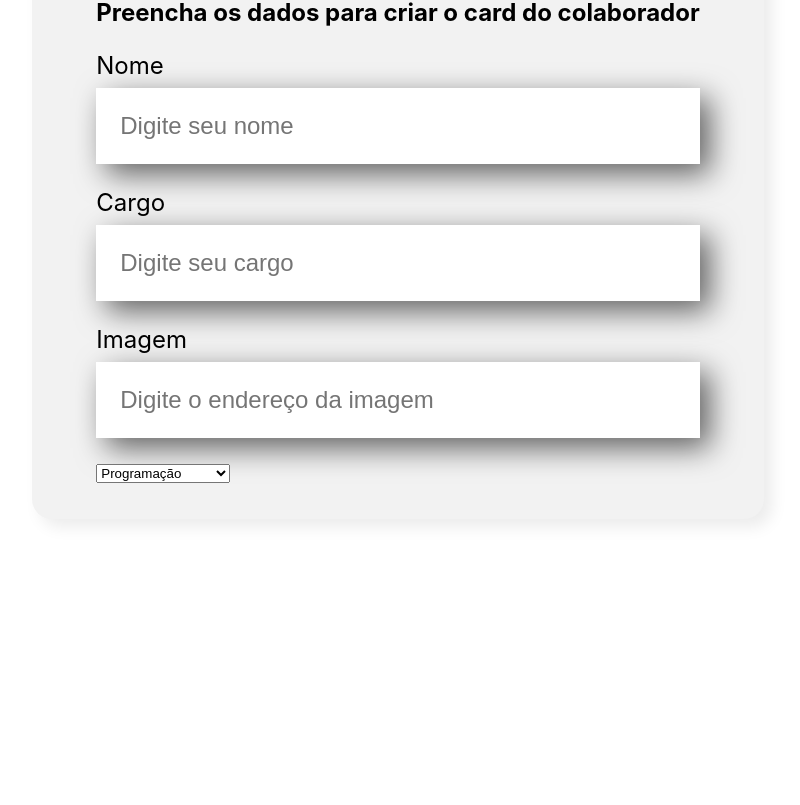
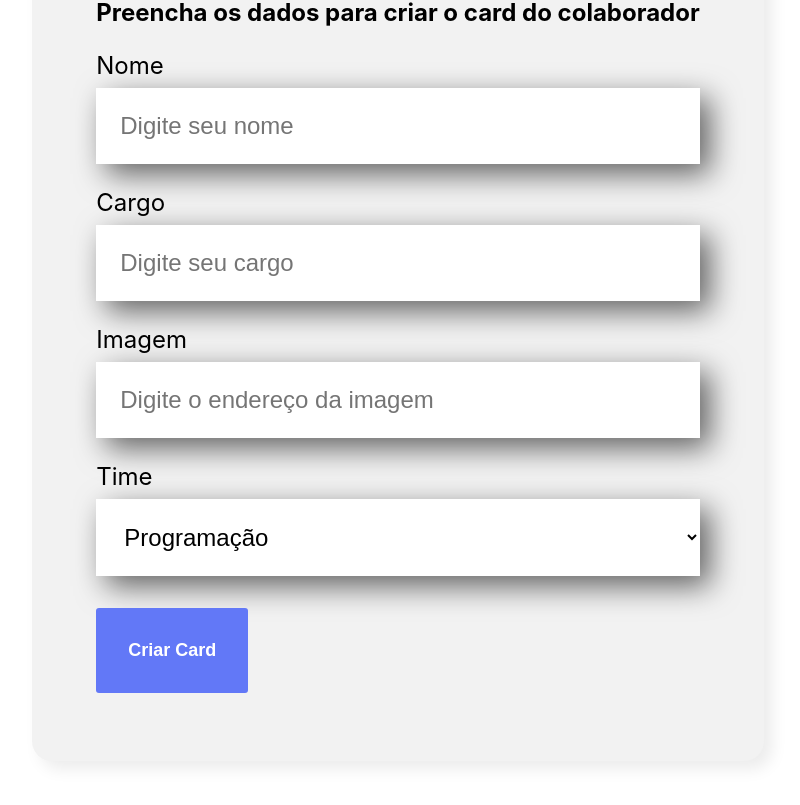
Before and after one commit to iagobalbino/organo, a React (Create React App) app: page / in a window 1280 px wide. Shown: the part 636-1441 px from the top of the page, without its empty margins (242-1042 px from the left). Before the commit the page ends 1235 px from the top, so only its background shows below. Built offline with nearby package versions, Linux system fonts and the light colour scheme.

Commit message:
Componente Botão criado

```diff
--- /dev/null
+++ b/src/componentes/Botao/Botao.css
@@ -0,0 +1,15 @@
+.botao {
+  background-color: #6278F7;
+  border-radius: 3px;
+  font-weight: 700;
+  font-size: 18px;
+  padding: 32px;
+  border: none;
+  cursor: pointer;
+  color: #fff;
+  margin: 32px 0;
+}
+
+.botao:hover {
+  color: #95FFD4;
+}
--- /dev/null
+++ b/src/componentes/Botao/Index.js
@@ -0,0 +1,11 @@
+import './Botao.css';
+
+const Botao = (props) => {
+  return (
+    <button className='botao'>
+      {props.children}
+    </button>
+  );
+};
+
+export default Botao;
--- a/src/componentes/Formulario/Index.js
+++ b/src/componentes/Formulario/Index.js
@@ -1,6 +1,7 @@
 import './Formulario.css'
 import CampoTexto from '../CampoTexto/Index';
 import ListaSuspensa from '../ListaSuspensa/Index';
+import Botao from '../Botao/Index';
 
 const Formulario = () => {
   const times = [
@@ -20,7 +21,10 @@
         <CampoTexto label="Nome" placeholder="Digite seu nome" />
         <CampoTexto label="Cargo" placeholder="Digite seu cargo" />
         <CampoTexto label="Imagem" placeholder="Digite o endereço da imagem" />
-        <ListaSuspensa itens={times} />
+        <ListaSuspensa label="Time" itens={times} />
+        <Botao>
+          Criar Card
+        </Botao>
       </form>
     </section>
   );
--- a/src/componentes/ListaSuspensa/Index.js
+++ b/src/componentes/ListaSuspensa/Index.js
@@ -2,10 +2,10 @@
 
 const ListaSuspensa = (props) => {
   return (
-    <div>
+    <div className='lista-suspensa'>
       <label>{props.label}</label>
       <select>
-        {props.itens.map(item => <option>{item}</option>)}
+        {props.itens.map(item => <option key={item}>{item}</option>)}
       </select>
     </div>
   );
--- a/src/componentes/ListaSuspensa/ListaSuspensa.css
+++ b/src/componentes/ListaSuspensa/ListaSuspensa.css
@@ -0,0 +1,15 @@
+.lista-suspensa label {
+  display: block;
+  margin-bottom: 8px;
+  font-size: 24px;
+}
+
+.lista-suspensa select {
+  background-color: #fff;
+  box-shadow: 10px 10px 30px rgba(0, 0, 0, 0.6);
+  width: 100%;
+  border: none;
+  font-size: 24px;
+  padding: 24px;
+  box-sizing: border-box;
+}
```
